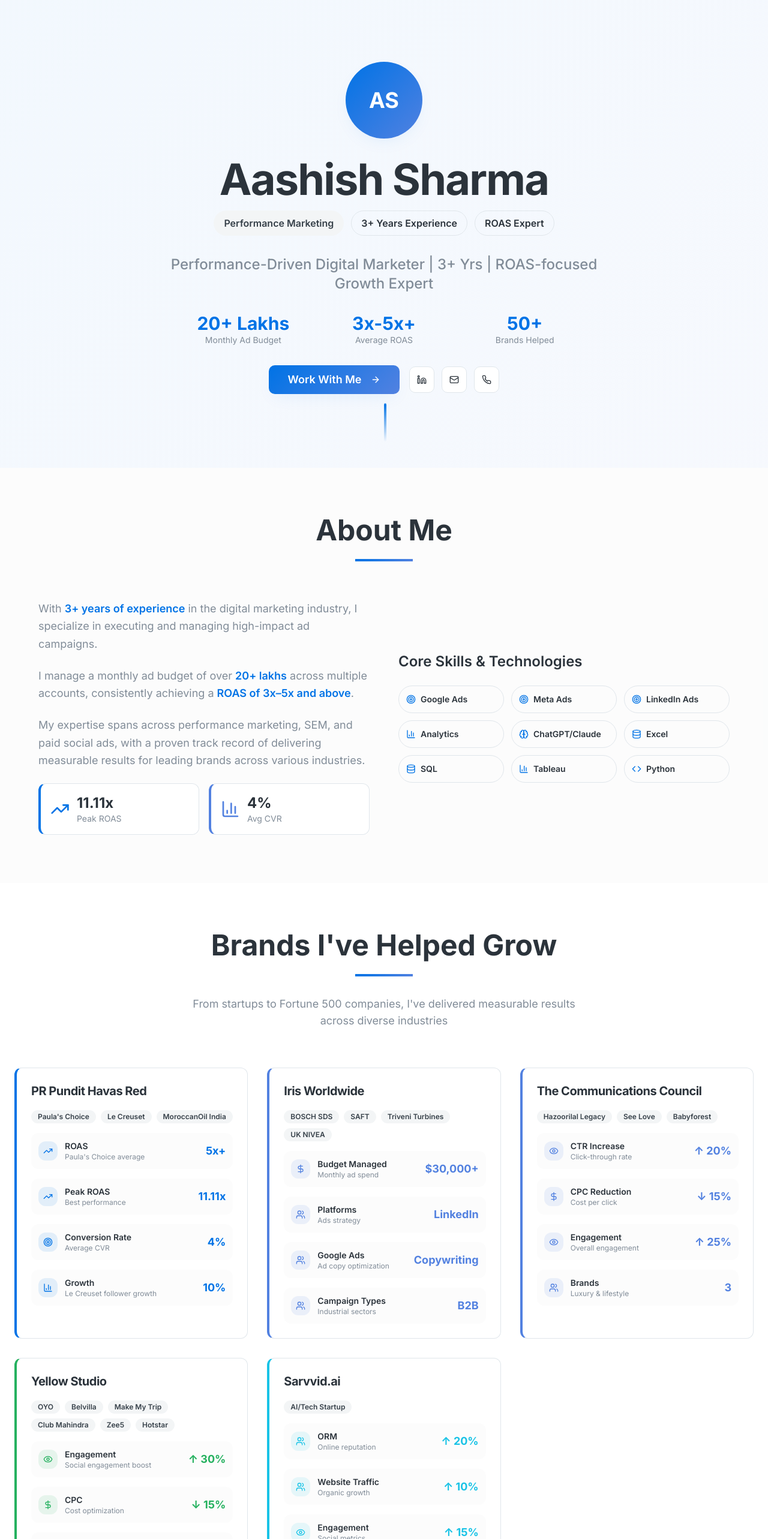
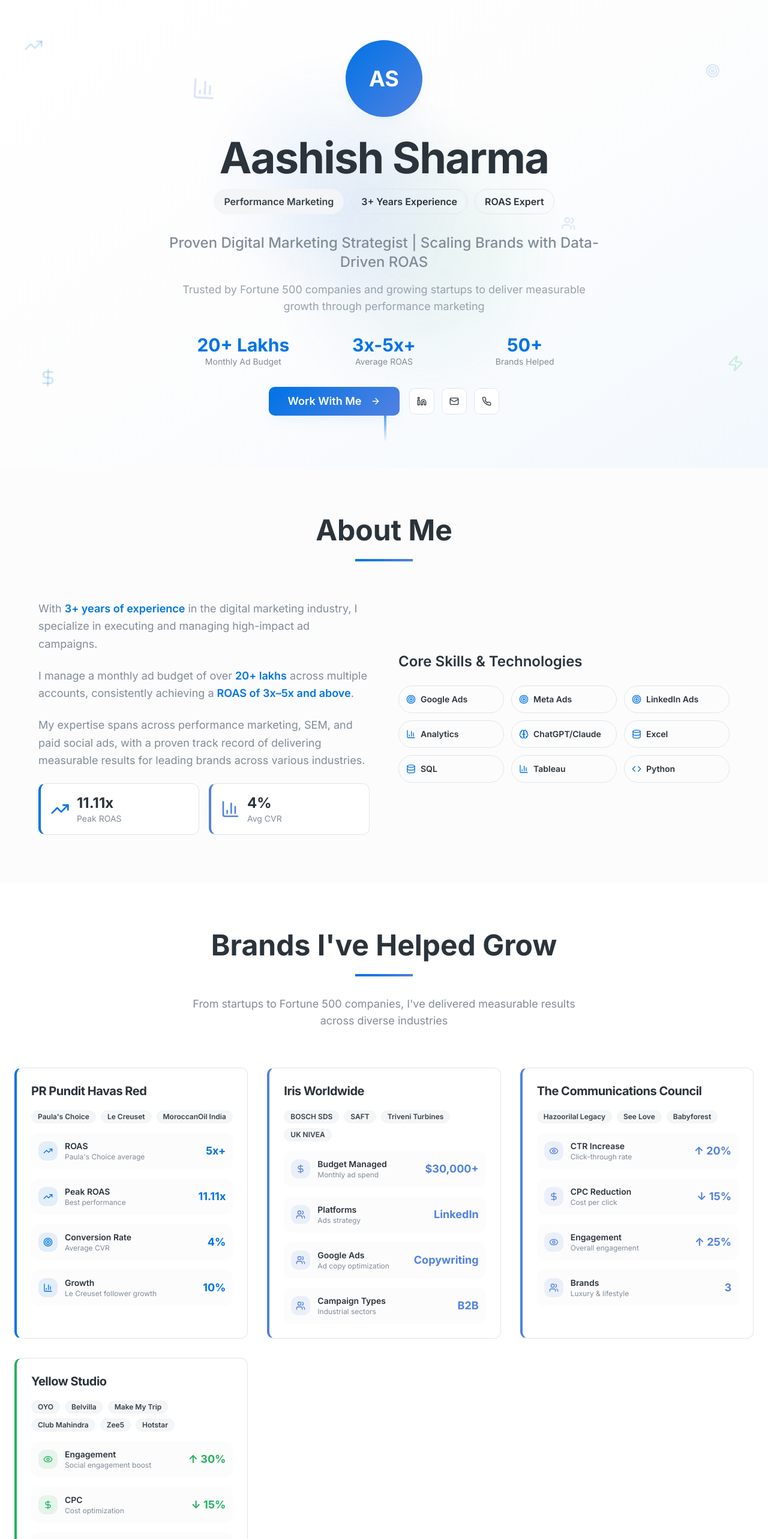
Before and after one commit to Aashish3071/aashish-sharma, a React (Vite) app: page / in a window 1280 px wide. Shown: the part 20-2586 px from the top of the page at 60% size. Built offline with nearby package versions, Linux system fonts and the light colour scheme.

Commit message:
Remove experience and improve hero section
Removed the Sarvvid.ai experience from the portfolio. Improved the hero section design with a marketing-themed background to make it more attractive.

```diff
--- a/src/components/portfolio/ExperienceSection.tsx
+++ b/src/components/portfolio/ExperienceSection.tsx
@@ -54,17 +54,6 @@ export const ExperienceSection = () => {
         { label: "Channels", value: "Multi", detail: "SEO, Email, Social" }
       ],
       color: "success"
-    },
-    {
-      company: "Sarvvid.ai",
-      clients: ["AI/Tech Startup"],
-      metrics: [
-        { label: "ORM", value: "↑ 20%", detail: "Online reputation" },
-        { label: "Website Traffic", value: "↑ 10%", detail: "Organic growth" },
-        { label: "Engagement", value: "↑ 15%", detail: "Social metrics" },
-        { label: "Sector", value: "AI/Tech", detail: "Emerging technology" }
-      ],
-      color: "chart-accent"
     }
   ];
 
--- a/src/components/portfolio/HeroSection.tsx
+++ b/src/components/portfolio/HeroSection.tsx
@@ -1,11 +1,39 @@
 import { Button } from "@/components/ui/button";
 import { Badge } from "@/components/ui/badge";
-import { ArrowRight, Linkedin, Mail, Phone } from "lucide-react";
+import { ArrowRight, Linkedin, Mail, Phone, TrendingUp, Target, BarChart3, Zap, DollarSign, Users } from "lucide-react";
 
 export const HeroSection = () => {
   return (
-    <section className="relative min-h-screen flex items-center justify-center bg-gradient-hero overflow-hidden">
-      <div className="absolute inset-0 bg-grid-pattern opacity-5"></div>
+    <section className="relative min-h-screen flex items-center justify-center bg-gradient-to-br from-background via-secondary/20 to-primary/5 overflow-hidden">
+      {/* Marketing Icons Background */}
+      <div className="absolute inset-0 overflow-hidden">
+        {/* Floating Marketing Icons */}
+        <div className="absolute top-20 left-10 animate-float">
+          <TrendingUp className="h-8 w-8 text-primary/20" />
+        </div>
+        <div className="absolute top-32 right-20 animate-float" style={{ animationDelay: '1s' }}>
+          <Target className="h-6 w-6 text-accent/20" />
+        </div>
+        <div className="absolute top-40 left-1/4 animate-float" style={{ animationDelay: '2s' }}>
+          <BarChart3 className="h-10 w-10 text-chart-secondary/20" />
+        </div>
+        <div className="absolute bottom-40 right-10 animate-float" style={{ animationDelay: '0.5s' }}>
+          <Zap className="h-7 w-7 text-success/20" />
+        </div>
+        <div className="absolute bottom-32 left-16 animate-float" style={{ animationDelay: '1.5s' }}>
+          <DollarSign className="h-8 w-8 text-primary/20" />
+        </div>
+        <div className="absolute top-1/2 right-1/4 animate-float" style={{ animationDelay: '3s' }}>
+          <Users className="h-6 w-6 text-accent/20" />
+        </div>
+
+        {/* Gradient Orbs */}
+        <div className="absolute top-1/4 left-1/3 w-64 h-64 bg-gradient-to-r from-primary/10 to-accent/10 rounded-full blur-3xl animate-pulse"></div>
+        <div className="absolute bottom-1/4 right-1/3 w-80 h-80 bg-gradient-to-r from-accent/10 to-success/10 rounded-full blur-3xl animate-pulse" style={{ animationDelay: '2s' }}></div>
+
+        {/* Grid Pattern */}
+        <div className="absolute inset-0 bg-grid-pattern opacity-5"></div>
+      </div>
 
       <div className="container mx-auto px-6 text-center relative z-10">
         <div className="max-w-4xl mx-auto space-y-8">
@@ -33,9 +61,14 @@ export const HeroSection = () => {
           </div>
 
           {/* Tagline */}
-          <p className="text-xl md:text-2xl text-muted-foreground max-w-3xl mx-auto font-medium">
-            Performance-Driven Digital Marketer | 3+ Yrs | ROAS-focused Growth Expert
-          </p>
+          <div className="space-y-4">
+            <p className="text-xl md:text-2xl text-muted-foreground max-w-3xl mx-auto font-medium">
+              Proven Digital Marketing Strategist | Scaling Brands with Data-Driven ROAS
+            </p>
+            <p className="text-lg text-muted-foreground/80 max-w-2xl mx-auto">
+              Trusted by Fortune 500 companies and growing startups to deliver measurable growth through performance marketing
+            </p>
+          </div>
 
           {/* Key Stats */}
           <div className="grid grid-cols-1 md:grid-cols-3 gap-8 max-w-2xl mx-auto my-12">
--- a/src/index.css
+++ b/src/index.css
@@ -129,8 +129,13 @@ All colors MUST be HSL.
     animation: float 6s ease-in-out infinite;
   }
 
+  .animate-float-delayed {
+    animation: float 6s ease-in-out infinite;
+    animation-delay: 2s;
+  }
+
   @keyframes float {
-    0%, 100% { transform: translateY(0px); }
-    50% { transform: translateY(-10px); }
+    0%, 100% { transform: translateY(0px) rotate(0deg); }
+    50% { transform: translateY(-20px) rotate(5deg); }
   }
 }
```
